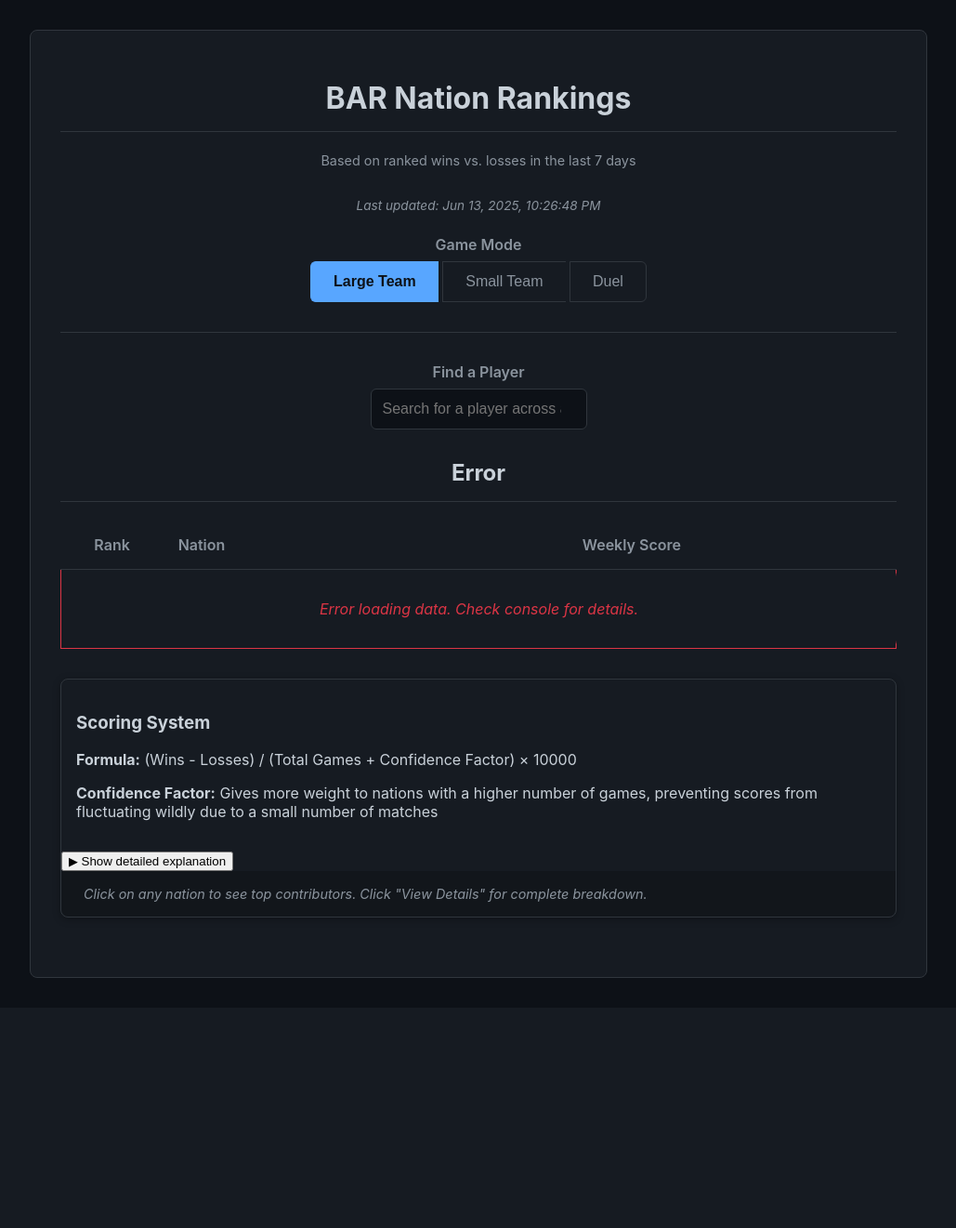
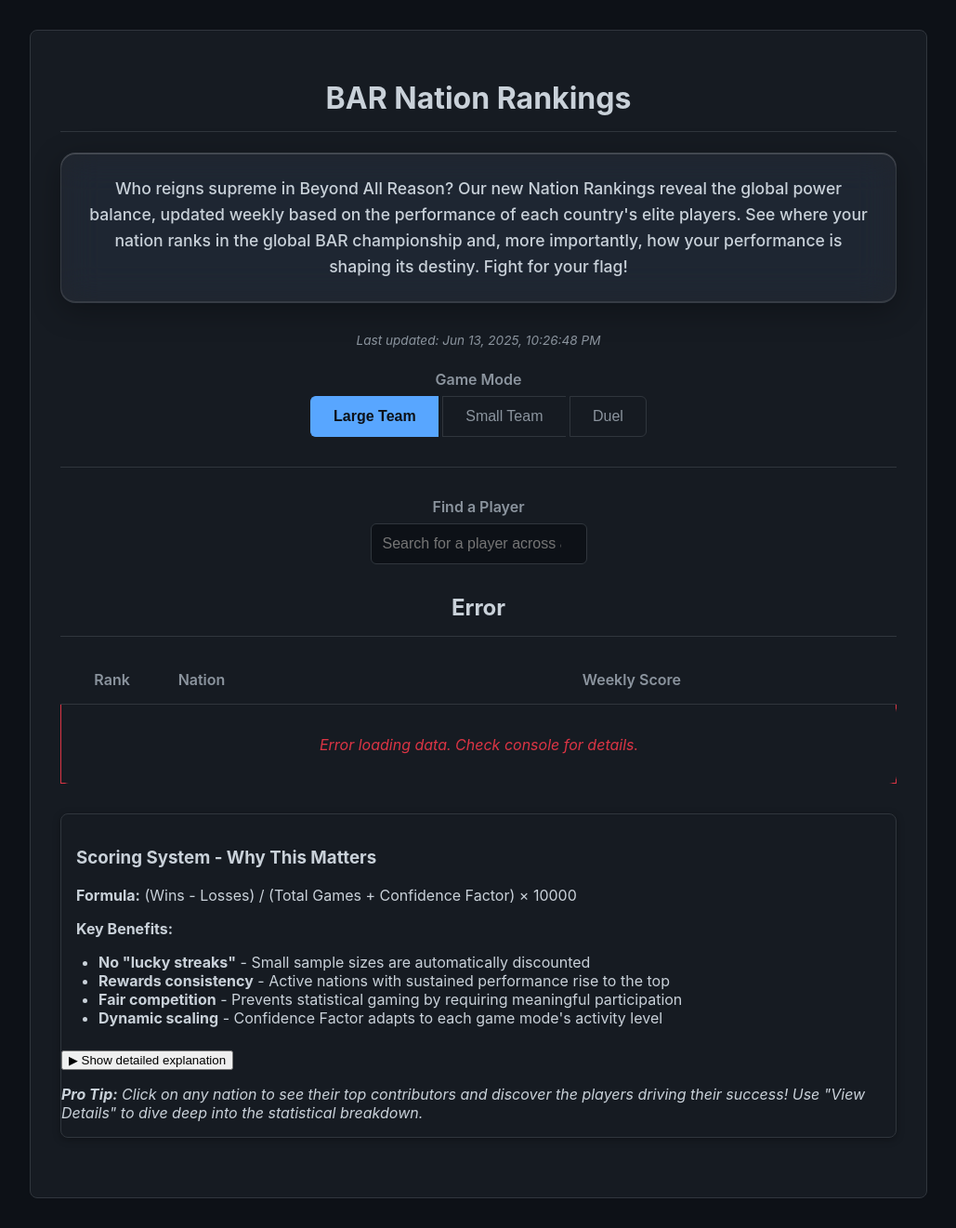
Before and after one commit to Atlasfailed/bar_leaderboard, a Flask app: page /nation-rankings in a window 1280 px wide. Shown: the part 57-1378 px from the top of the page at 93% size, without its empty margins (125-1154 px from the left). Before the commit the page ends 1109 px from the top, so only its background shows below. Run offline with Flask 3, Linux system fonts and the light colour scheme.

Commit message:
Enhance user experience with improved content and styling
Major improvements to nation rankings page:
- Replace bright gradient with elegant Apple liquid glass effect
- Remove all emoticons for cleaner, professional appearance
- Add compelling sales-focused header content highlighting competitive value
- Enhance Confidence Factor explanation with concrete country examples
- Add side-by-side Monaco vs USA comparison showing algorithm fairness
- Implement responsive CSS grid for mobile-friendly comparisons
- Improve info box styling with better visual hierarchy
- Update README.md to remove all emoticons for professional tone

Technical changes:
- Enhanced header-status with backdrop-filter and glass morphism
- Added comparison-box CSS with responsive grid layout
- Removed shimmer animation for cleaner static appearance
- Updated all marketing copy to be more persuasive and educational

```diff
--- a/static/css/styles.css
+++ b/static/css/styles.css
@@ -242,8 +242,21 @@
 .header-status {
     text-align: center;
     margin-bottom: 2rem;
-    font-size: 0.9em;
-    color: var(--text-secondary);
+    padding: 1.5rem;
+    font-size: 1.1em;
+    color: var(--text-primary);
+    background: rgba(255, 255, 255, 0.05);
+    border-radius: 16px;
+    border: 1px solid rgba(255, 255, 255, 0.1);
+    backdrop-filter: blur(20px) saturate(180%);
+    -webkit-backdrop-filter: blur(20px) saturate(180%);
+    box-shadow:
+        0 8px 32px rgba(0, 0, 0, 0.3),
+        inset 0 1px 0 rgba(255, 255, 255, 0.2),
+        inset 0 -1px 0 rgba(255, 255, 255, 0.1);
+    line-height: 1.6;
+    font-weight: 500;
+    position: relative;
 }
 
 .last-updated {
@@ -465,177 +478,57 @@
     text-align: center;
 }
 
-.calculation-example {
-    background: rgba(40, 167, 69, 0.1);
-    border: 1px solid var(--positive-score);
-    border-radius: 0.375rem;
-    padding: 1rem;
-    margin: 0.75rem 0;
-    font-family: 'Courier New', monospace;
+.comparison-box {
+    display: grid;
+    grid-template-columns: 1fr 1fr;
+    gap: 1.5rem;
+    margin: 1rem 0;
 }
 
-.score-highlight {
-    color: var(--accent-color);
-    font-weight: bold;
+.country-example {
+    background: rgba(255, 255, 255, 0.02);
+    border: 1px solid var(--border-color);
+    border-radius: 0.5rem;
+    padding: 1rem;
 }
 
-.info-footer {
-    padding: 1rem 1.5rem;
-    background: rgba(0, 0, 0, 0.2);
-    border-radius: 0 0 0.5rem 0.5rem;
+.country-example h5 {
+    margin: 0 0 0.5rem 0;
+    color: var(--accent-color);
+    font-size: 1rem;
 }
 
-.info-footer p {
-    margin: 0;
-    font-style: italic;
-    color: var(--text-secondary);
+.country-example p {
+    margin: 0.5rem 0;
     font-size: 0.9rem;
 }
 
-/* Score breakdown modal */
-.modal {
-    display: none;
-    position: fixed;
-    z-index: 1000;
-    left: 0;
-    top: 0;
-    width: 100%;
-    height: 100%;
-    background-color: rgba(0, 0, 0, 0.8);
+@media (max-width: 768px) {
+    .nav-toggle {
+        display: block;
     }
 
-.modal-content {
+    .nav-menu {
+        display: none;
+        position: absolute;
+        top: 100%;
+        left: 0;
+        right: 0;
         background-color: var(--container-bg);
-    margin: 5% auto;
-    padding: 2rem;
-    border: 1px solid var(--border-color);
-    border-radius: 8px;
-    width: 90%;
-    max-width: 800px;
-    max-height: 80vh;
-    overflow-y: auto;
+        border-top: 1px solid var(--border-color);
+        flex-direction: column;
+        padding: 1rem 2rem;
+        gap: 0.5rem;
     }
 
-.modal-header {
+    .nav-menu.active {
         display: flex;
-    justify-content: space-between;
-    align-items: center;
-    margin-bottom: 1rem;
-    border-bottom: 1px solid var(--border-color);
-    padding-bottom: 1rem;
     }
 
-.modal-close {
-    background: none;
-    border: none;
-    color: var(--text-secondary);
-    font-size: 1.5rem;
-    cursor: pointer;
-    padding: 0;
+    .nav-container {
+        position: relative;
     }
 
-.modal-close:hover {
-    color: var(--text-primary);
-}
-
-.breakdown-section {
-    margin-bottom: 2rem;
-}
-
-.breakdown-section h3 {
-    color: var(--accent-color);
-    border-bottom: 1px solid var(--border-color);
-    padding-bottom: 0.5rem;
-    margin-bottom: 1rem;
-}
-
-.stats-grid {
-    display: grid;
-    grid-template-columns: repeat(auto-fit, minmax(200px, 1fr));
-    gap: 1rem;
-    margin-bottom: 1rem;
-}
-
-.stat-card {
-    background-color: var(--background-color);
-    border: 1px solid var(--border-color);
-    border-radius: 6px;
-    padding: 1rem;
-    text-align: center;
-}
-
-.stat-value {
-    font-size: 1.5rem;
-    font-weight: bold;
-    color: var(--accent-color);
-}
-
-.stat-label {
-    color: var(--text-secondary);
-    font-size: 0.9rem;
-}
-
-.view-details-btn {
-    background-color: var(--accent-color);
-    color: var(--background-color);
-    border: none;
-    padding: 0.25rem 0.5rem;
-    border-radius: 4px;
-    font-size: 0.8rem;
-    cursor: pointer;
-    margin-left: 0.5rem;
-}
-
-.view-details-btn:hover {
-    background-color: #4a8de8;
-}
-
-/* Minimum games status */
-.minimum-games-status {
-    margin-top: 1rem;
-    padding: 0.75rem;
-    border-radius: 0.375rem;
-    font-size: 0.9rem;
-}
-
-.status-success {
-    color: var(--positive-score);
-    background-color: rgba(40, 167, 69, 0.1);
-    padding: 0.5rem;
-    border-radius: 0.25rem;
-    border-left: 3px solid var(--positive-score);
-}
-
-.status-warning {
-    color: #ffc107;
-    background-color: rgba(255, 193, 7, 0.1);
-    padding: 0.5rem;
-    border-radius: 0.25rem;
-    border-left: 3px solid #ffc107;
-}
-
-/* Confidence details in modal */
-.confidence-details {
-    margin: 1rem 0;
-    padding: 1rem;
-    background: rgba(88, 166, 255, 0.05);
-    border-radius: 0.375rem;
-    border-left: 3px solid var(--accent-color);
-}
-
-.formula-explanation {
-    background: rgba(88, 166, 255, 0.1);
-    border: 1px solid var(--accent-color);
-    border-radius: 0.25rem;
-    padding: 0.75rem;
-    margin: 0.5rem 0;
-    font-family: 'Courier New', monospace;
-    text-align: center;
-    font-size: 0.9rem;
-}
-
-/* Responsive Design */
-@media (max-width: 768px) {
     body {
         padding: 0;
     }
@@ -674,6 +567,11 @@
 
     th, td {
         padding: 0.5rem;
+    }
+
+    .comparison-box {
+        grid-template-columns: 1fr;
+        gap: 1rem;
     }
 }
 
--- a/templates/nation_rankings.html
+++ b/templates/nation_rankings.html
@@ -23,7 +23,7 @@
 
     <div class="container">
         <h1>BAR Nation Rankings</h1>
-        <div class="header-status">Based on ranked wins vs. losses in the last 7 days</div>
+        <div class="header-status">Who reigns supreme in Beyond All Reason? Our new Nation Rankings reveal the global power balance, updated weekly based on the performance of each country's elite players. See where your nation ranks in the global BAR championship and, more importantly, how your performance is shaping its destiny. Fight for your flag!</div>
         <div class="last-updated" id="lastUpdated">Last updated: Loading...</div>
 
         <div class="controls">
@@ -60,10 +60,16 @@
 
         <div class="info-box">
             <div class="info-header">
-                <h3>Scoring System</h3>
+                <h3>Scoring System - Why This Matters</h3>
                 <p><strong>Formula:</strong> (Wins - Losses) / (Total Games + Confidence Factor) × 10000</p>
-                <p><strong>Confidence Factor:</strong> Gives more weight to nations with a higher number of games, preventing scores from fluctuating wildly due to a small number of matches</p>
-            </div>
+                <p><strong>Key Benefits:</strong></p>
+                <ul style="margin: 0.5rem 0; padding-left: 1.5rem;">
+                    <li><strong>No "lucky streaks"</strong> - Small sample sizes are automatically discounted</li>
+                    <li><strong>Rewards consistency</strong> - Active nations with sustained performance rise to the top</li>
+                    <li><strong>Fair competition</strong> - Prevents statistical gaming by requiring meaningful participation</li>
+                    <li><strong>Dynamic scaling</strong> - Confidence Factor adapts to each game mode's activity level</li>
+                </ul>
+                  </div>
 
             <div class="info-toggle">
                 <button class="toggle-explanation" onclick="toggleExplanation()">
@@ -80,11 +86,36 @@
                         <strong>k = Average Games per Nation ÷ 2</strong><br>
                         <strong>Confidence Factor = 2k</strong>
                     </div>
-                    <p><strong>Why this works:</strong></p>
-                    <ul>
-                        <li><strong>Small samples:</strong> CF has big impact → scores closer to 0</li>
-                        <li><strong>Large samples:</strong> CF has small impact → scores reflect true performance</li>
-                    </ul>
+                    <p><strong>Real-World Example:</strong> If Large Team mode averages 120 games per nation, then k = 60 and CF = 120.</p>
+                </div>
+
+                <div class="explanation-section">
+                    <h4>Small vs Large Country Examples</h4>
+                    <p>Both countries have identical 67% win rates, but different game counts. CF = 120:</p>
+
+                    <div class="comparison-box">
+                        <div class="country-example">
+                            <h5>Small Country (Monaco)</h5>
+                            <p><strong>Performance:</strong> 4 wins, 2 losses (6 games total)</p>
+                            <div class="calculation-example">
+                                <strong>Formula:</strong> (4-2) ÷ (6+120) × 10000<br>
+                                <strong>Score:</strong> 2 ÷ 126 × 10000 = <span class="score-highlight">159</span>
+                            </div>
+                            <p><em>CF heavily dampens the score despite good win rate</em></p>
+                        </div>
+
+                        <div class="country-example">
+                            <h5>Large Country (USA)</h5>
+                            <p><strong>Performance:</strong> 200 wins, 100 losses (300 games total)</p>
+                            <div class="calculation-example">
+                                <strong>Formula:</strong> (200-100) ÷ (300+120) × 10000<br>
+                                <strong>Score:</strong> 100 ÷ 420 × 10000 = <span class="score-highlight">2381</span>
+                            </div>
+                            <p><em>CF has minimal impact, true performance shines through</em></p>
+                        </div>
+                    </div>
+
+                    <p><strong>Key Insight:</strong> Both nations have identical 67% win rates, but the USA's score is 15x higher because we can trust their performance more with 300 games vs Monaco's 6 games.</p>
                 </div>
 
                 <div class="explanation-section">
@@ -104,7 +135,7 @@
             </div>
 
             <div class="info-footer">
-                <p><em>Click on any nation to see top contributors. Click "View Details" for complete breakdown.</em></p>
+                <p><em><strong>Pro Tip:</strong> Click on any nation to see their top contributors and discover the players driving their success! Use "View Details" to dive deep into the statistical breakdown.</em></p>
             </div>
         </div>
     </div>
```
Also changed, not shown: README.md. Lines whose indentation alone changed are shown as unchanged.
